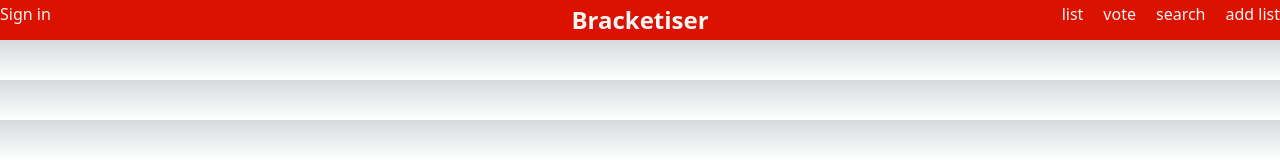
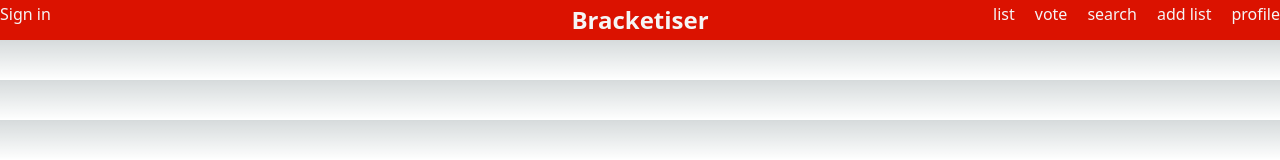
Before and after one commit to Jmarrin-smith/p12, a Next.js app: page / in a window 1280 px wide. Shown: the top 160 px of the page. Built offline with nearby package versions, Linux system fonts and the light colour scheme; no server answers.

Commit message:
Adding link to profile.

```diff
--- a/src/app/pagecomponants/nav.js
+++ b/src/app/pagecomponants/nav.js
@@ -32,6 +32,9 @@ export default function Nav() {
           <Link href="/addlist">
             <h3>add list</h3>
           </Link>
+          <Link href="/profile">
+            <h3>profile</h3>
+          </Link>
         </div>
       </div>
     </nav>
```
